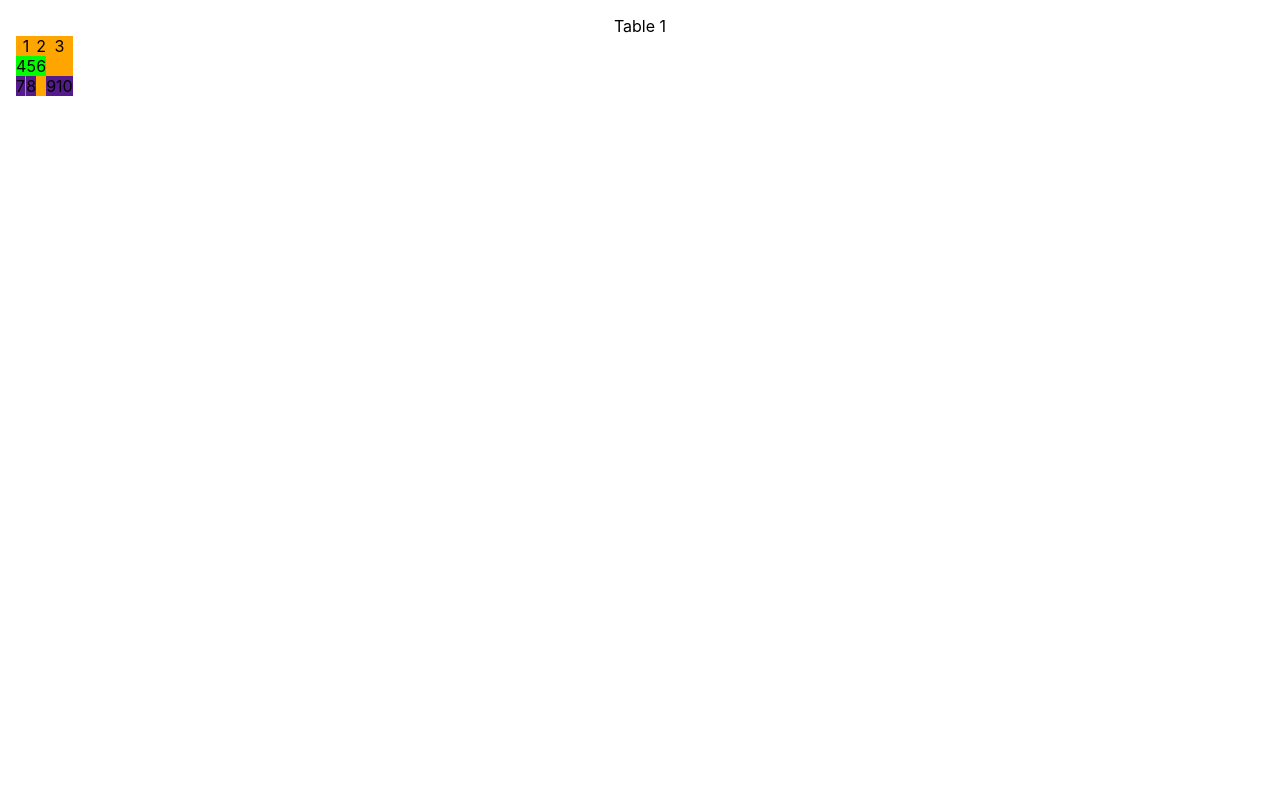
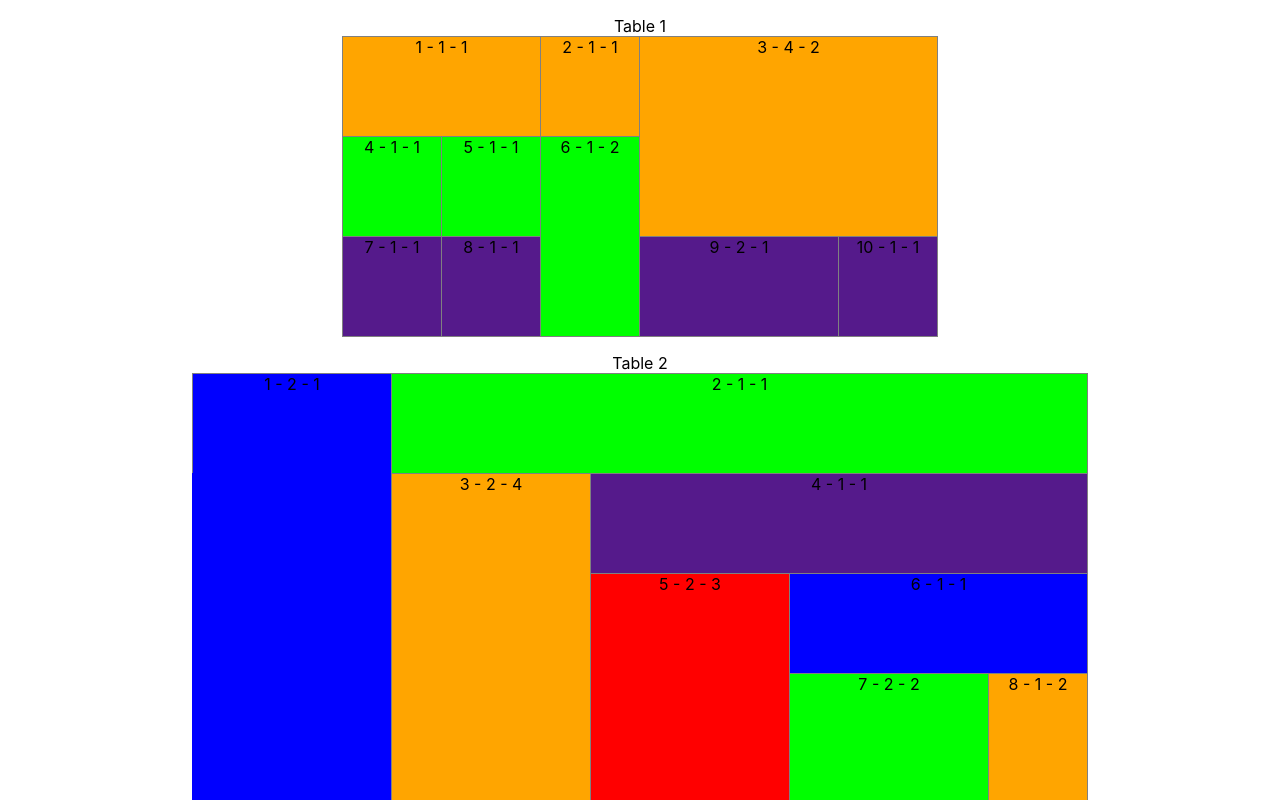
Before and after one commit to ravendyg/table, a React (Create React App) app: page / in a window 1280 px wide. Shown: the top 800 px of the page. Built offline with nearby package versions, Linux system fonts and the light colour scheme.

Commit message:
Draw probably correct tables

```diff
--- a/src/App.css
+++ b/src/App.css
@@ -7,26 +7,23 @@
 }
 
 .table--body {
-    display: flex;
-    flex-direction: row;
-    /* flex-grow: 1; */
+    display: inline-flex;
+    border-right: 1px solid gray;
+    border-bottom: 1px solid gray;
 }
 
 .cell {
     display: flex;
     flex-direction: column;
-    /* flex-grow: 1; */
-    /* TODO: fix border */
-    /* border: 1px solid gray; */
+}
+
+.cell--content {
+    border-left: 1px solid gray;
+    border-top: 1px solid gray;
 }
 
 .cell--children {
     display: flex;
     flex-direction: row;
-    /* flex-grow: 1; */
+    align-items: flex-start;
 }
-
-.cell--children--no_children {
-    /* width: 5rem;
-    height: 5rem; */
-}
--- a/src/App.tsx
+++ b/src/App.tsx
@@ -44,6 +44,7 @@ const tables: ITable[] = [
                 color: colors.ORANGE,
                 value: '3',
                 verticalSpan: 2,
+                horizontalSpan: 4,
                 children: [
                     {
                         color: colors.PURPLE,
@@ -54,6 +55,107 @@ const tables: ITable[] = [
                         color: colors.PURPLE,
                         value: '10',
                         children: [],
+                    },
+                ],
+            },
+        ],
+    },
+    {
+        name: 'Table 2',
+        children: [
+            {
+                value: '1',
+                color: colors.BLUE,
+                children: [],
+                horizontalSpan: 2,
+            }, {
+                value: '2',
+                color: colors.GREEN,
+                children: [
+                    {
+                        value: '3',
+                        color: colors.ORANGE,
+                        children: [],
+                        horizontalSpan: 2,
+                        verticalSpan: 4,
+                    }, {
+                        value: '4',
+                        color: colors.PURPLE,
+                        children: [
+                            {
+                                value: '5',
+                                color: colors.RED,
+                                children: [],
+                                horizontalSpan: 2,
+                                verticalSpan: 3,
+                            }, {
+                                value: '6',
+                                color: colors.BLUE,
+                                children: [
+                                    {
+                                        value: '7',
+                                        color: colors.GREEN,
+                                        children: [],
+                                        horizontalSpan: 2,
+                                        verticalSpan: 2,
+                                    }, {
+                                        value: '8',
+                                        color: colors.ORANGE,
+                                        verticalSpan: 2,
+                                        children: [],
+                                    },
+                                ],
+                            },
+                        ],
+                    },
+                ],
+            },
+        ],
+    }, {
+        name: 'Table 3 - like #2 but icorrect',
+        children: [
+            {
+                value: '1',
+                color: colors.BLUE,
+                children: [],
+                horizontalSpan: 2,
+            }, {
+                value: '2',
+                color: colors.GREEN,
+                children: [
+                    {
+                        value: '3',
+                        color: colors.ORANGE,
+                        children: [],
+                        horizontalSpan: 2,
+                        verticalSpan: 4,
+                    }, {
+                        value: '4',
+                        color: colors.PURPLE,
+                        children: [
+                            {
+                                value: '5',
+                                color: colors.RED,
+                                children: [],
+                                horizontalSpan: 2,
+                            }, {
+                                value: '6',
+                                color: colors.BLUE,
+                                children: [
+                                    {
+                                        value: '7',
+                                        color: colors.GREEN,
+                                        children: [],
+                                        horizontalSpan: 2,
+                                    }, {
+                                        value: '8',
+                                        color: colors.ORANGE,
+                                        verticalSpan: 2,
+                                        children: [],
+                                    },
+                                ],
+                            },
+                        ],
                     },
                 ],
             },
--- a/src/Components/Cell.tsx
+++ b/src/Components/Cell.tsx
@@ -1,5 +1,7 @@
 import * as React from 'react';
 import { ICell } from '../Models';
+
+const GRID_UNIT = 100;
 
 interface IProps {
     id: string;
@@ -34,21 +36,28 @@ export class Cell extends React.PureComponent<IProps, IState> {
             cell: {
                 value,
                 color,
-                verticalSpan,
+                verticalSpan = 1,
+                horizontalSpan = 1,
                 children,
             },
         } = this.props;
-        const cellStyle = {
+        let cellStyle: any = {
             backgroundColor: color,
         };
+        // width is completely a product of combined width of all children
+        if (children.length === 0) {
+            // allow 1 px for the border
+            cellStyle.width = `${horizontalSpan * GRID_UNIT - 1}px`;
+        }
         const contentStyle = {
-            flexGrow: verticalSpan,
+            height: `${verticalSpan * GRID_UNIT - 1}px`,
         };
-        const className = 'cell'
-            + (children.length === 0 ? ' cell--children--no_children' : '');
+        const className = 'cell';
 
         return <div className={className} style={cellStyle}>
-            <div className='cell--content' style={contentStyle}>{value}</div>
+            <div className='cell--content' style={contentStyle}>
+                {`${value} - ${horizontalSpan} - ${verticalSpan}`}
+            </div>
             {this.renderChildren(children)}
         </div>;
     }
```
